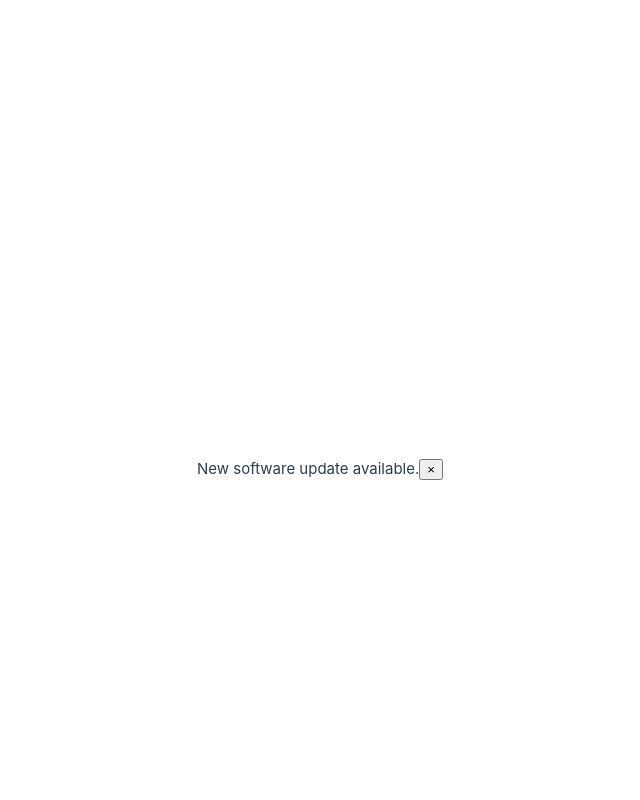
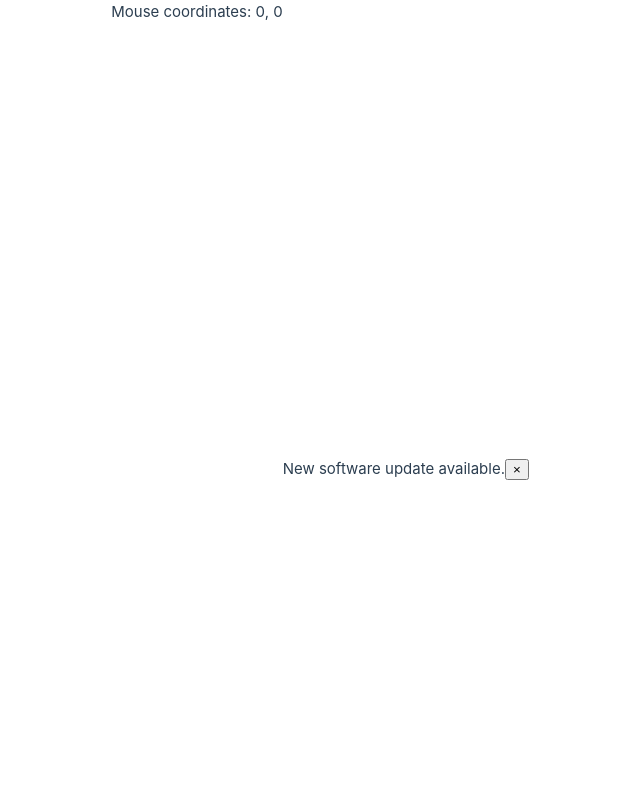
Before and after one commit to JesusGarciaValadez/vue-components-fundamentals-with-the-composition-api, a Vue app: page / in a window 1280 px wide. Shown: the top 800 px of the page, without its empty margins (218-858 px from the left). Built offline with nearby package versions, Linux system fonts and the light colour scheme.

Commit message:
fix(exercise): add mouse coordinates component

```diff
--- a/src/App.vue
+++ b/src/App.vue
@@ -3,6 +3,7 @@
 import AppAlert from '@/components/AppAlert.vue'
 import MyInput from '@/components/MyInput.vue'
 import { onMounted, onUnmounted, ref } from 'vue'
+import MouseCoordinates from '@/components/MouseCoordinates.vue'
 
 // const usernames = ['danielkellyio', 'hootlex', 'MooseSaeed', 'JesusGarciaValadez']
 const alerts = ref([
@@ -34,6 +35,11 @@ onUnmounted(() => {
 </script>
 
 <template>
+  <MouseCoordinates v-slot="{ x, y }">
+    <div class="fixed top-0 right-0 p-5 text-white">
+      <p>Mouse coordinates: {{ x }}, {{ y }}</p>
+    </div>
+  </MouseCoordinates>
   <!--GithubCard v-for="(username, index) in usernames"
               :key="`${username}-${index}`"
               :username="username"
--- /dev/null
+++ b/src/components/MouseCoordinates.vue
@@ -0,0 +1,21 @@
+<script setup>
+import { ref, onMounted } from 'vue'
+
+const x = ref(0)
+const y = ref(0)
+
+onMounted(() => {
+  window.addEventListener('mousemove', (event) => {
+    x.value = event.clientX
+    y.value = event.clientY
+  })
+})
+</script>
+
+<template>
+  <slot :x="x" :y="y" />
+</template>
+
+<style scoped>
+
+</style>
```
